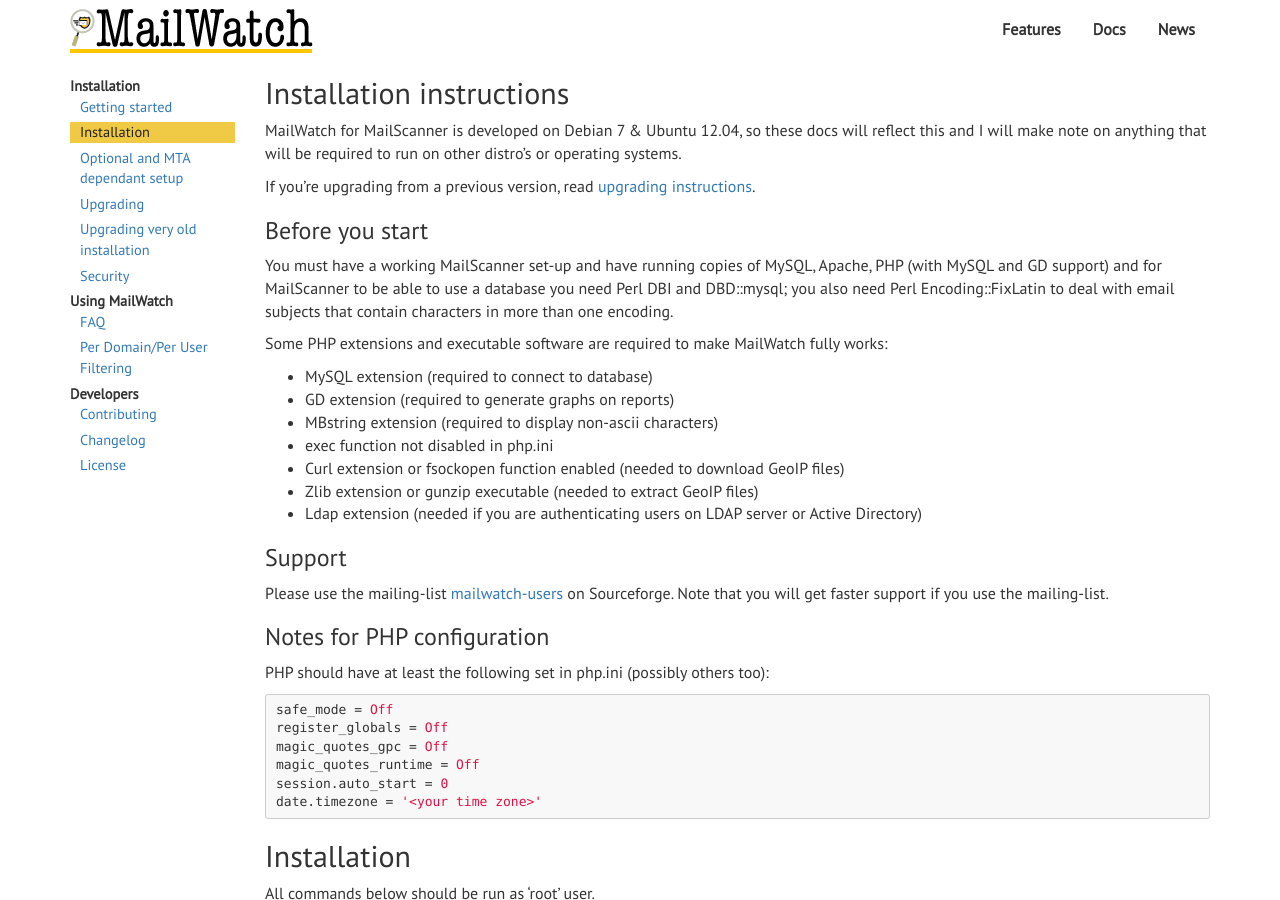
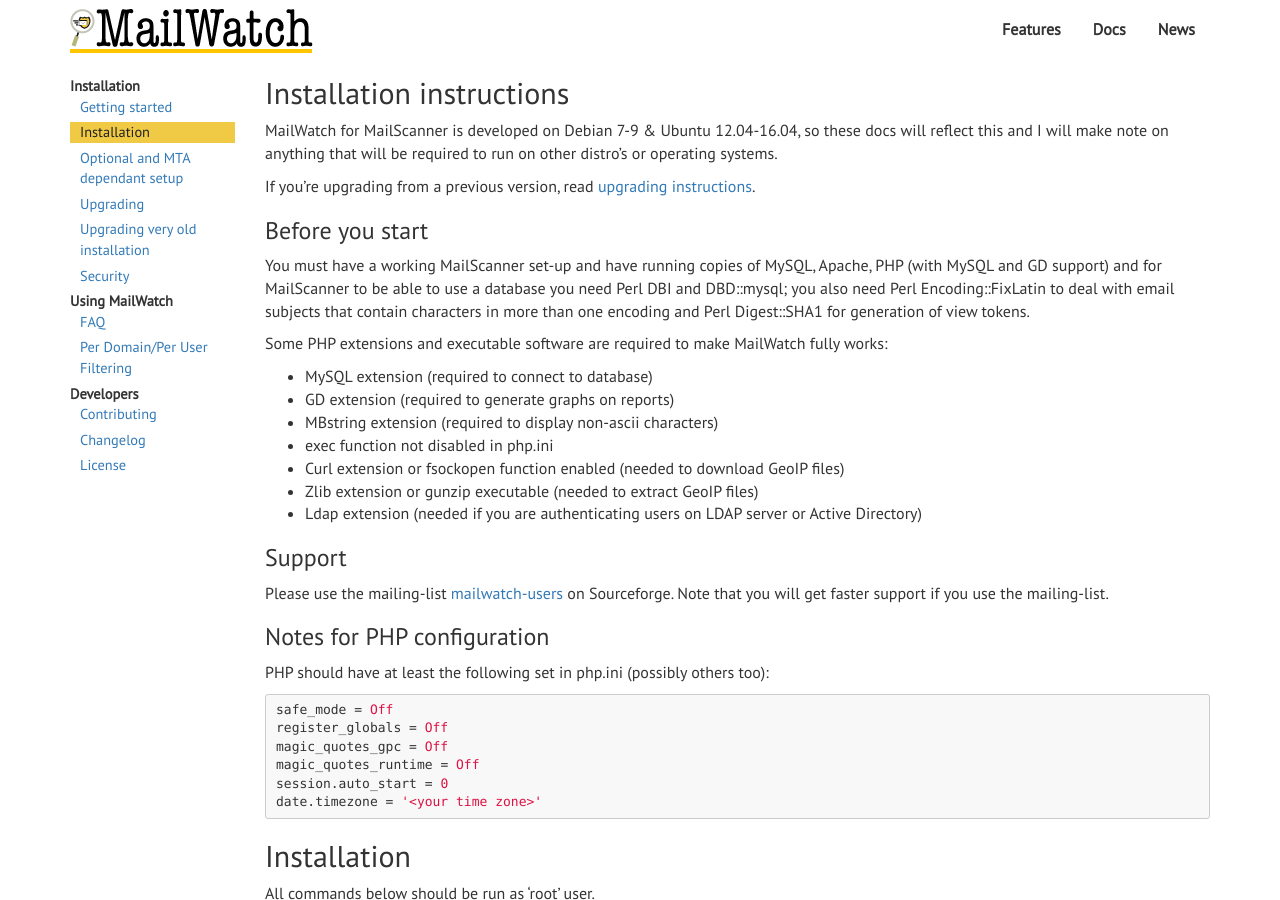
Before and after one commit to mailwatch/mailwatch-docs, a Jekyll site: the page built from _posts/2017-03-23-installing.md, in a window 1280 px wide and 900 px high. Built offline with Jekyll 4.4.1, drawn with Linux system fonts in a browser that asks for light colours; nearby versions of some CDN libraries; some of the changed text lies outside the part shown.

Commit message:
mention compatibility with debian 8-9 and ubuntu 16.04; notice to install Digest::SHA1 which is not install by default on debian 8-9

```diff
--- a/_posts/2017-03-23-installing.md
+++ b/_posts/2017-03-23-installing.md
@@ -8,13 +8,13 @@ order: 1
 
 ## Installation instructions
 
-MailWatch for MailScanner is developed on Debian 7 & Ubuntu 12.04, so these docs will reflect this and I will make note on anything that will be required to run on other distro's or operating systems.
+MailWatch for MailScanner is developed on Debian 7-9 & Ubuntu 12.04-16.04, so these docs will reflect this and I will make note on anything that will be required to run on other distro's or operating systems.
 
 If you're upgrading from a previous version, read [upgrading instructions]({% post_url 2017-03-23-upgrading %}).
 
 ### Before you start
 
-You must have a working MailScanner set-up and have running copies of MySQL, Apache, PHP (with MySQL and GD support) and for MailScanner to be able to use a database you need Perl DBI and DBD::mysql; you also need Perl Encoding::FixLatin to deal with email subjects that contain characters in more than one encoding.
+You must have a working MailScanner set-up and have running copies of MySQL, Apache, PHP (with MySQL and GD support) and for MailScanner to be able to use a database you need Perl DBI and DBD::mysql; you also need Perl Encoding::FixLatin to deal with email subjects that contain characters in more than one encoding and Perl Digest::SHA1 for generation of view tokens.
 
 Some PHP extensions and executable software are required to make MailWatch fully works:
 
```
Also changed, not shown: other parts of _posts/2017-03-23-installing.md (+1 -1 lines).
